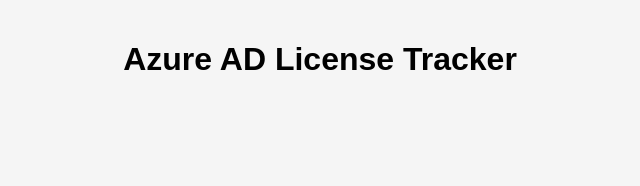
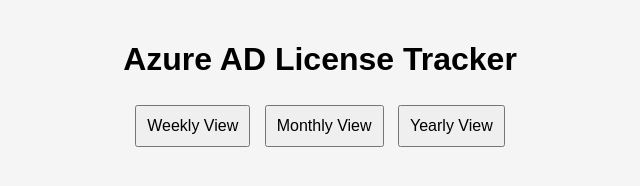
Before and after one commit to LEnc95/AzureLicenseBilling, a plain HTML site: page index.html in a window 1280 px wide. Shown: the whole page, without its empty margins (320-960 px from the left). Drawn offline with nearby package versions, Linux system fonts and the light colour scheme; no server answers.

Commit message:
pushing local files to github

```diff
--- a/index.html
+++ b/index.html
@@ -4,7 +4,7 @@
     <meta charset="UTF-8">
     <meta name="viewport" content="width=device-width, initial-scale=1.0">
     <title>Azure AD License Tracker</title>
-    <link rel="stylesheet" href="styles.css">
+    <link rel="stylesheet" href="/static/styles.css">
     <script src="https://cdn.jsdelivr.net/npm/chart.js"></script>
     <style>
         body {
@@ -34,26 +34,84 @@
             width: 100% !important;
             height: 75vh !important;
         }
+
+        .filter-container {
+            text-align: center;
+            margin-bottom: 20px;
+        }
+
+        .filter-container button {
+            margin: 5px;
+            padding: 10px;
+            font-size: 16px;
+            cursor: pointer;
+        }
     </style>
 </head>
 <body>
     <h1>Azure AD License Tracker</h1>
+    <div class="filter-container">
+                <button onclick="setView('week')">Weekly View</button>
+        <button onclick="setView('month')">Monthly View</button>
+        <button onclick="setView('year')">Yearly View</button>
+    </div>
     <div id="trackers-container"></div>
     <script>
+        let licenseData = [];
+
         // Fetch license data from the API and render charts
         async function fetchLicenseData() {
             try {
                 const response = await fetch('http://127.0.0.1:5000/api/licenses');
                 const data = await response.json();
-                renderLicenseTrackers(data);
+                licenseData = data;
+                setView('week'); // Default to weekly view after fetching data
             } catch (error) {
                 console.error('Error fetching license data:', error);
             }
         }
 
+        // Set view filter for daily, weekly, monthly, or yearly
+        function setView(view) {
+            let filteredData = [];
+            const now = new Date();
+
+            switch (view) {
+                                case 'week':
+                    filteredData = licenseData.filter(entry => {
+                        const entryDate = new Date(entry.Date);
+                        const oneWeekAgo = new Date(now);
+                        oneWeekAgo.setDate(now.getDate() - 7);
+                        return entryDate >= oneWeekAgo && entryDate <= now;
+                    });
+                    break;
+                case 'month':
+                    filteredData = licenseData.filter(entry => {
+                        const entryDate = new Date(entry.Date);
+                        return entryDate.getMonth() === now.getMonth() && entryDate.getFullYear() === now.getFullYear();
+                    });
+                    break;
+                case 'year':
+                    filteredData = licenseData.filter(entry => {
+                        const entryDate = new Date(entry.Date);
+                        return entryDate.getFullYear() === now.getFullYear();
+                    });
+                    break;
+                default:
+                    filteredData = licenseData;
+            }
+            renderLicenseTrackers(filteredData);
+        }
+
         // Render each SKU tracker
         function renderLicenseTrackers(data) {
             const container = document.getElementById('trackers-container');
+            container.innerHTML = '';
+
+            if (data.length === 0) {
+                container.innerHTML = '<p>No data available for the selected view.</p>';
+                return;
+            }
 
             const groupedBySKU = {};
             data.forEach(entry => {
@@ -64,6 +122,9 @@
             });
 
             Object.keys(groupedBySKU).forEach(sku => {
+                // Sort data by date
+                groupedBySKU[sku].sort((a, b) => new Date(a.Date) - new Date(b.Date));
+
                 // Create a div to hold each SKU tracker
                 const skuDiv = document.createElement('div');
                 skuDiv.className = 'sku-tracker';
--- a/style.css
+++ b/static/style.css
@@ -1,4 +1,3 @@
-
 body {
     font-family: Arial, sans-serif;
     background-color: #f5f5f5;
@@ -25,3 +24,15 @@
     width: 100%;
     height: 400px;
 }
+
+.filter-container {
+    text-align: center;
+    margin-bottom: 20px;
+}
+
+.filter-container button {
+    margin: 5px;
+    padding: 10px;
+    font-size: 16px;
+    cursor: pointer;
+}
```
Also changed, not shown: 3 other files.
